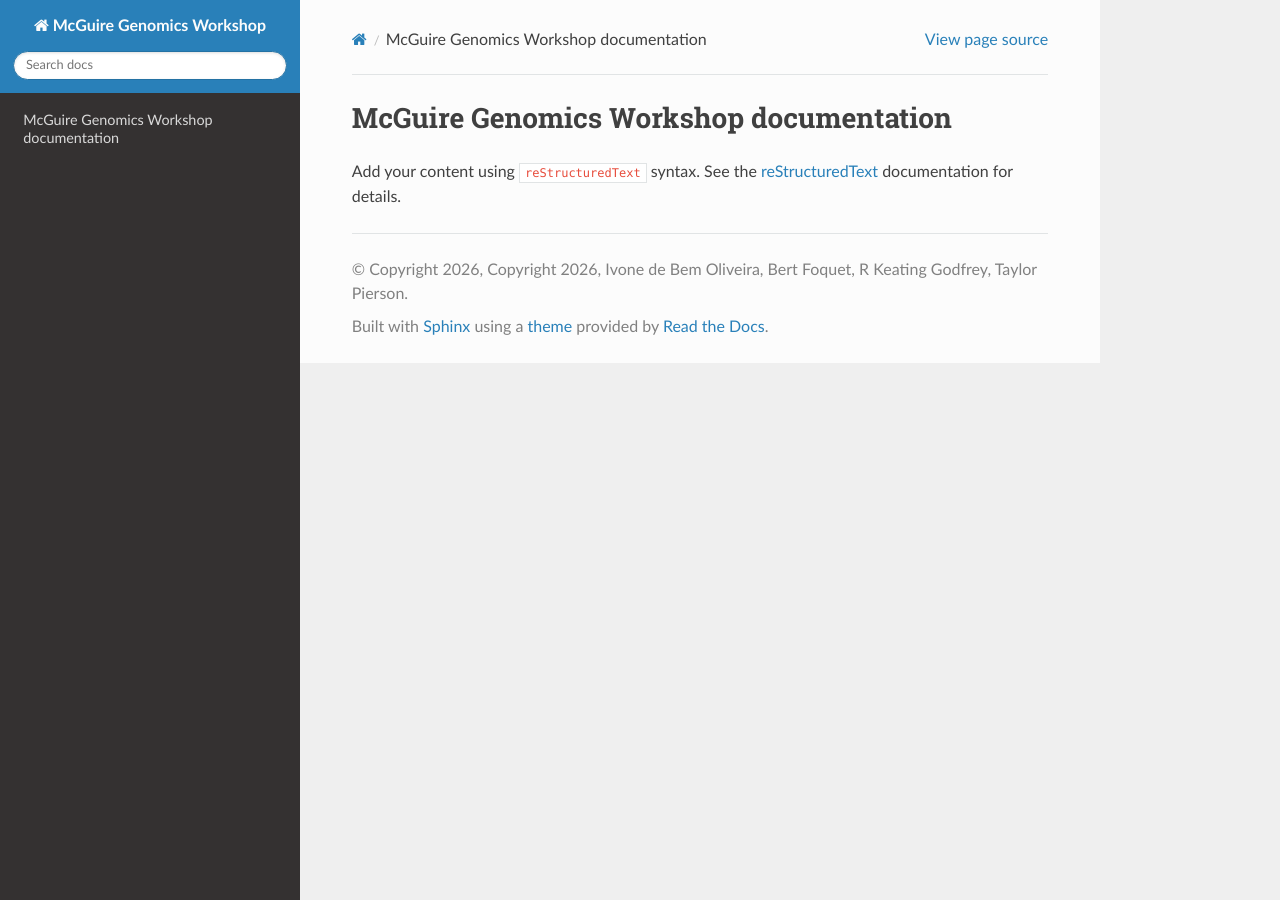
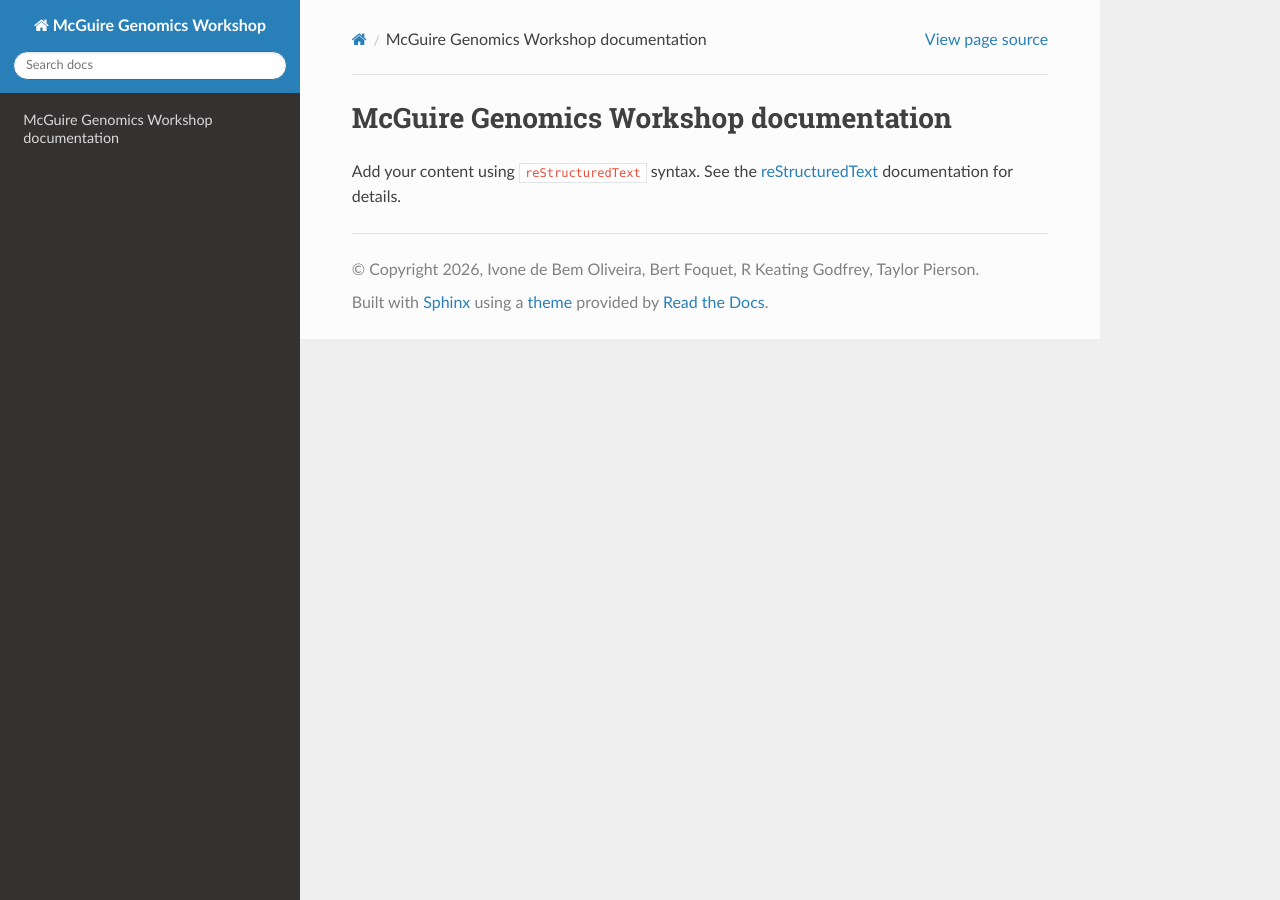
Before and after one commit to rkeatinggodfrey/mcguire_genomics_workshop, a Sphinx documentation site: the page built from source/index.rst, in a window 1280 px wide. Built offline with Sphinx 7.4.7 and the Read the Docs theme 3.1.0, drawn with Linux system fonts in a browser that asks for light colours.

Commit message:
Update conf.py

```diff
--- a/source/conf.py
+++ b/source/conf.py
@@ -7,7 +7,7 @@
 # https://www.sphinx-doc.org/en/master/usage/configuration.html#project-information
 
 project = 'McGuire Genomics Workshop'
-copyright = '2026, Copyright 2026, Ivone de Bem Oliveira, Bert Foquet, R Keating Godfrey, Taylor Pierson'
+copyright = '2026, Ivone de Bem Oliveira, Bert Foquet, R Keating Godfrey, Taylor Pierson'
 author = 'Ivone de Bem Oliveira, Bert Foquet, R Keating Godfrey, Taylor Pierson'
 
 # -- General configuration ---------------------------------------------------
```
